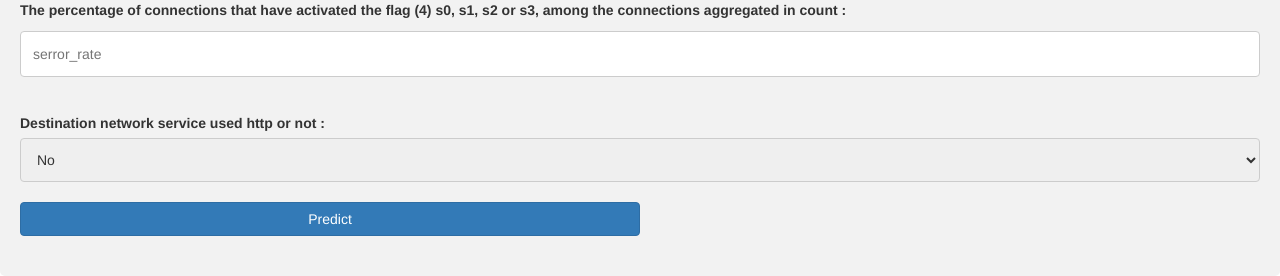
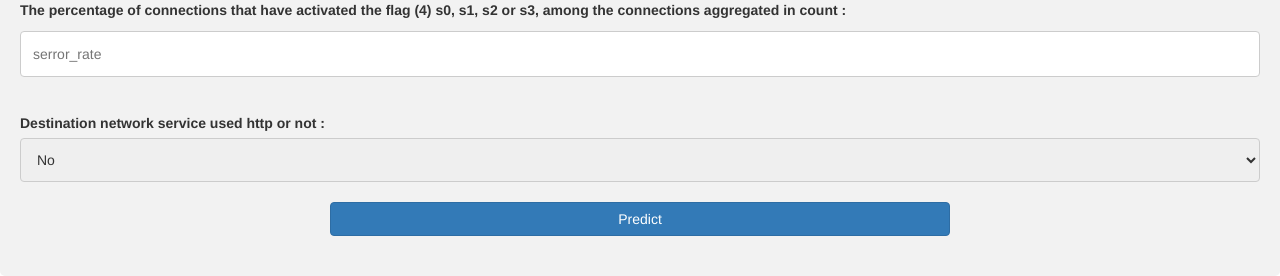
Before and after one commit to DhruvBhirud/BE_Project_NIDS, a Flask app: page / in a window 1280 px wide. Shown: the part 1172-1448 px from the top of the page. Run offline with Flask 2, Linux system fonts and the light colour scheme; parts of the project's set-up code (start-up, migrations or seed data) failed here and were passed over; some libraries are stand-ins or nearby versions.

Commit message:
update style

```diff
--- a/templates/index.html
+++ b/templates/index.html
@@ -60,8 +60,9 @@
           <option value="0">No</option>
           <option value="1">Yes</option>
         </select><br><br>
-
+        <div class="centertext">
         <button type="submit" class="btn  btn-primary  centerbutton">Predict</button>
+        </div>
     </form>
    <br>
     {% if output %}
```
